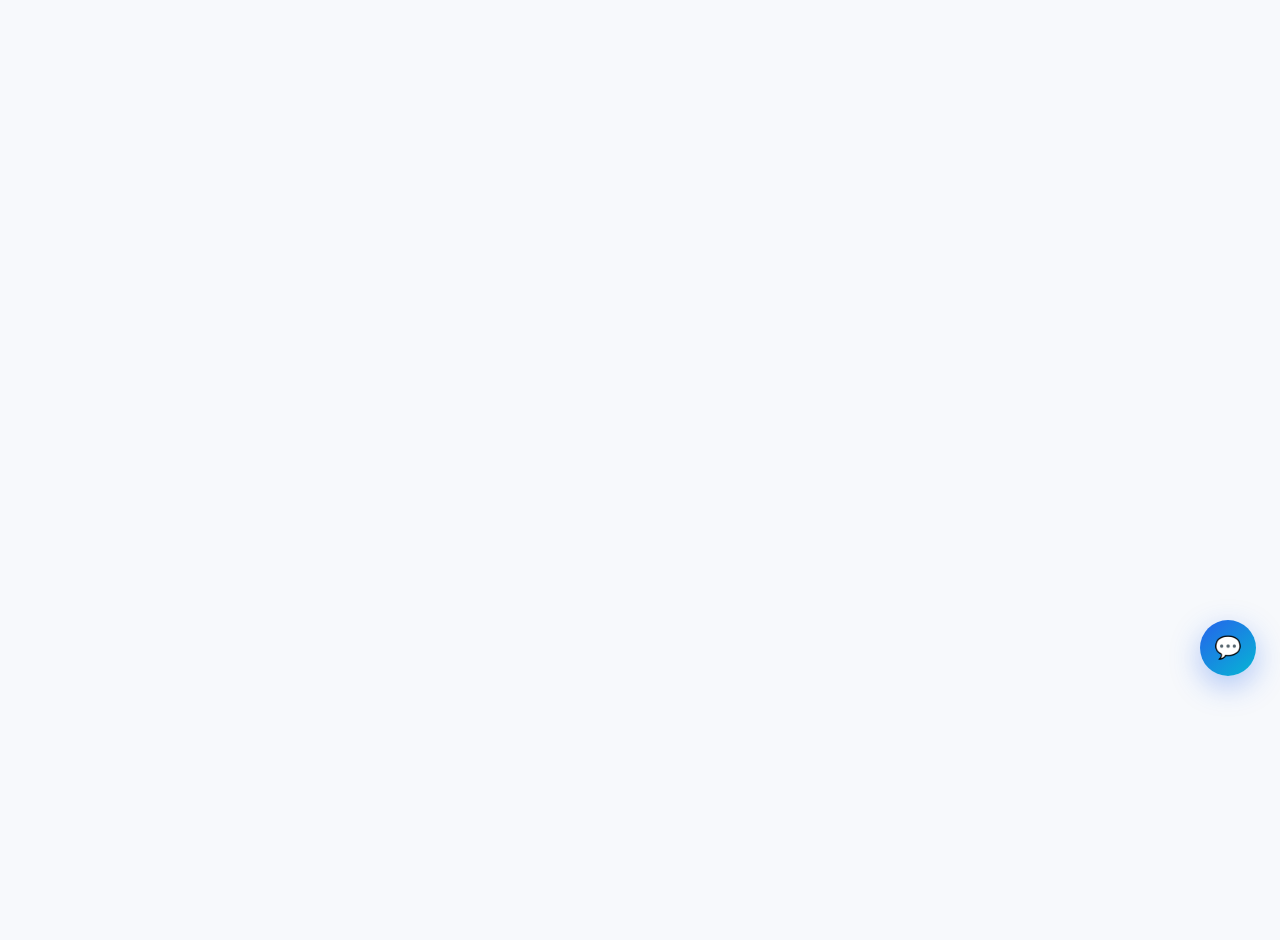
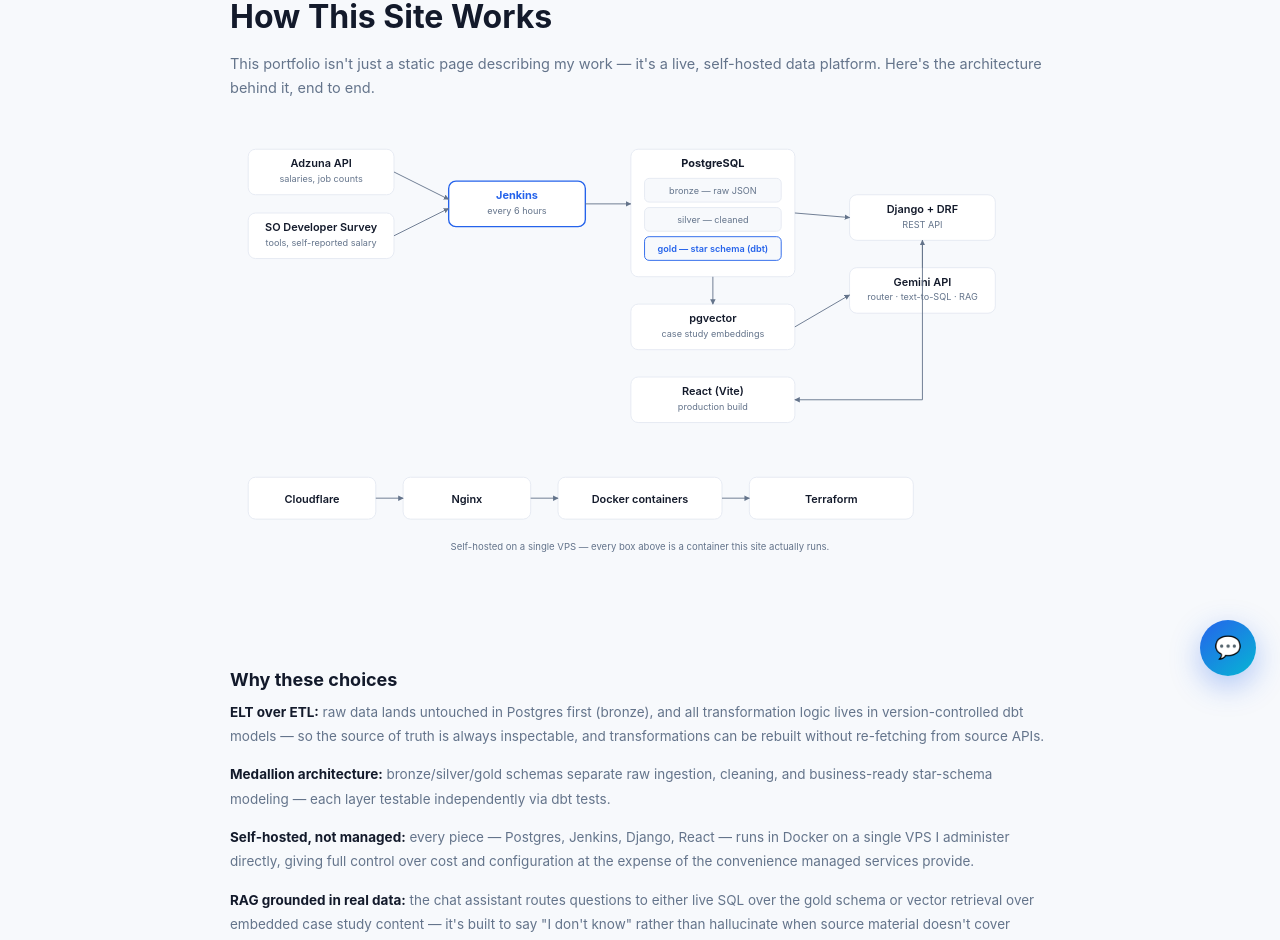
Before and after one commit to aakashmanandhar/data-eng-portfolio, a React (Vite) app in the folder apps/web/: page /architecture in a window 1280 px wide. Before the commit this address had no page. Shown: the part 100-1040 px from the top of the page. Before the commit the page ends 800 px from the top, so only its background shows below. Built offline with nearby package versions, Linux system fonts and the light colour scheme.

Commit message:
Add architecture page showing full system diagram and design decisions

```diff
--- a/apps/web/src/App.jsx
+++ b/apps/web/src/App.jsx
@@ -1,6 +1,7 @@
 import { BrowserRouter, Routes, Route } from 'react-router-dom'
 import HomePage from './pages/HomePage'
 import CaseStudyDetailPage from './pages/CaseStudyDetailPage'
+import ArchitecturePage from './pages/ArchitecturePage'
 import ChatWidget from './components/ChatWidget'
 
 function App() {
@@ -9,10 +10,10 @@
       <Routes>
         <Route path="/" element={<HomePage />} />
         <Route path="/case-studies/:slug" element={<CaseStudyDetailPage />} />
+        <Route path="/architecture" element={<ArchitecturePage />} />
       </Routes>
       <ChatWidget />
     </BrowserRouter>
   )
 }
-
 export default App
--- /dev/null
+++ b/apps/web/src/pages/ArchitecturePage.jsx
@@ -0,0 +1,137 @@
+import { Link } from 'react-router-dom'
+import '../App.css'
+
+const stack = [
+  'Django', 'Django REST Framework', 'React', 'PostgreSQL', 'pgvector',
+  'dbt', 'Terraform', 'Docker', 'Jenkins', 'Nginx', 'Cloudflare',
+  'Google Gemini API', 'Adzuna API', 'Stack Overflow Developer Survey'
+]
+
+function ArchitecturePage() {
+  return (
+    <div className="detail-page">
+      <Link to="/" className="back-link">← Back to portfolio</Link>
+      <h1>How This Site Works</h1>
+      <p style={{ color: 'var(--muted)', fontSize: '14.5px', lineHeight: 1.7, marginBottom: '30px' }}>
+        This portfolio isn't just a static page describing my work — it's a live,
+        self-hosted data platform. Here's the architecture behind it, end to end.
+      </p>
+
+      <svg viewBox="0 0 900 520" style={{ width: '100%', height: 'auto', marginBottom: '30px' }}>
+        <defs>
+          <marker id="arrow" viewBox="0 0 10 10" refX="9" refY="5" markerWidth="6" markerHeight="6" orient="auto-start-reverse">
+            <path d="M 0 0 L 10 5 L 0 10 z" fill="var(--muted)" />
+          </marker>
+        </defs>
+
+        {/* Sources */}
+        <rect x="20" y="20" width="160" height="50" rx="8" fill="var(--bg-alt)" stroke="var(--border)" />
+        <text x="100" y="40" textAnchor="middle" fontSize="12" fill="var(--text)" fontWeight="600">Adzuna API</text>
+        <text x="100" y="56" textAnchor="middle" fontSize="10" fill="var(--muted)">salaries, job counts</text>
+
+        <rect x="20" y="90" width="160" height="50" rx="8" fill="var(--bg-alt)" stroke="var(--border)" />
+        <text x="100" y="110" textAnchor="middle" fontSize="12" fill="var(--text)" fontWeight="600">SO Developer Survey</text>
+        <text x="100" y="126" textAnchor="middle" fontSize="10" fill="var(--muted)">tools, self-reported salary</text>
+
+        {/* Jenkins */}
+        <rect x="240" y="55" width="150" height="50" rx="8" fill="var(--bg-alt)" stroke="var(--accent1)" strokeWidth="1.5" />
+        <text x="315" y="75" textAnchor="middle" fontSize="12" fill="var(--accent1)" fontWeight="700">Jenkins</text>
+        <text x="315" y="91" textAnchor="middle" fontSize="10" fill="var(--muted)">every 6 hours</text>
+
+        <line x1="180" y1="45" x2="240" y2="75" stroke="var(--muted)" markerEnd="url(#arrow)" />
+        <line x1="180" y1="115" x2="240" y2="85" stroke="var(--muted)" markerEnd="url(#arrow)" />
+
+        {/* Postgres medallion */}
+        <rect x="440" y="20" width="180" height="140" rx="8" fill="var(--bg-alt)" stroke="var(--border)" />
+        <text x="530" y="40" textAnchor="middle" fontSize="12" fill="var(--text)" fontWeight="700">PostgreSQL</text>
+        <rect x="455" y="52" width="150" height="26" rx="5" fill="var(--bg)" stroke="var(--border)" />
+        <text x="530" y="69" textAnchor="middle" fontSize="10" fill="var(--muted)">bronze — raw JSON</text>
+        <rect x="455" y="84" width="150" height="26" rx="5" fill="var(--bg)" stroke="var(--border)" />
+        <text x="530" y="101" textAnchor="middle" fontSize="10" fill="var(--muted)">silver — cleaned</text>
+        <rect x="455" y="116" width="150" height="26" rx="5" fill="var(--bg)" stroke="var(--accent1)" />
+        <text x="530" y="133" textAnchor="middle" fontSize="10" fill="var(--accent1)" fontWeight="600">gold — star schema (dbt)</text>
+
+        <line x1="390" y1="80" x2="440" y2="80" stroke="var(--muted)" markerEnd="url(#arrow)" />
+
+        {/* pgvector branch */}
+        <rect x="440" y="190" width="180" height="50" rx="8" fill="var(--bg-alt)" stroke="var(--border)" />
+        <text x="530" y="210" textAnchor="middle" fontSize="12" fill="var(--text)" fontWeight="600">pgvector</text>
+        <text x="530" y="226" textAnchor="middle" fontSize="10" fill="var(--muted)">case study embeddings</text>
+        <line x1="530" y1="160" x2="530" y2="190" stroke="var(--muted)" markerEnd="url(#arrow)" />
+
+        {/* Django */}
+        <rect x="680" y="70" width="160" height="50" rx="8" fill="var(--bg-alt)" stroke="var(--border)" />
+        <text x="760" y="90" textAnchor="middle" fontSize="12" fill="var(--text)" fontWeight="600">Django + DRF</text>
+        <text x="760" y="106" textAnchor="middle" fontSize="10" fill="var(--muted)">REST API</text>
+        <line x1="620" y1="90" x2="680" y2="95" stroke="var(--muted)" markerEnd="url(#arrow)" />
+
+        {/* Gemini */}
+        <rect x="680" y="150" width="160" height="50" rx="8" fill="var(--bg-alt)" stroke="var(--border)" />
+        <text x="760" y="170" textAnchor="middle" fontSize="12" fill="var(--text)" fontWeight="600">Gemini API</text>
+        <text x="760" y="186" textAnchor="middle" fontSize="10" fill="var(--muted)">router · text-to-SQL · RAG</text>
+        <line x1="620" y1="215" x2="680" y2="180" stroke="var(--muted)" markerEnd="url(#arrow)" />
+        <line x1="760" y1="150" x2="760" y2="120" stroke="var(--muted)" markerEnd="url(#arrow)" />
+
+        {/* React */}
+        <rect x="440" y="270" width="180" height="50" rx="8" fill="var(--bg-alt)" stroke="var(--border)" />
+        <text x="530" y="290" textAnchor="middle" fontSize="12" fill="var(--text)" fontWeight="600">React (Vite)</text>
+        <text x="530" y="306" textAnchor="middle" fontSize="10" fill="var(--muted)">production build</text>
+        <line x1="760" y1="120" x2="760" y2="295" stroke="var(--muted)" />
+        <line x1="760" y1="295" x2="620" y2="295" stroke="var(--muted)" markerEnd="url(#arrow)" />
+
+        {/* Infra row */}
+        <rect x="20" y="380" width="140" height="46" rx="8" fill="var(--bg-alt)" stroke="var(--border)" />
+        <text x="90" y="408" textAnchor="middle" fontSize="12" fill="var(--text)" fontWeight="600">Cloudflare</text>
+
+        <rect x="190" y="380" width="140" height="46" rx="8" fill="var(--bg-alt)" stroke="var(--border)" />
+        <text x="260" y="408" textAnchor="middle" fontSize="12" fill="var(--text)" fontWeight="600">Nginx</text>
+
+        <rect x="360" y="380" width="180" height="46" rx="8" fill="var(--bg-alt)" stroke="var(--border)" />
+        <text x="450" y="408" textAnchor="middle" fontSize="12" fill="var(--text)" fontWeight="600">Docker containers</text>
+
+        <rect x="570" y="380" width="180" height="46" rx="8" fill="var(--bg-alt)" stroke="var(--border)" />
+        <text x="660" y="408" textAnchor="middle" fontSize="12" fill="var(--text)" fontWeight="600">Terraform</text>
+
+        <line x1="160" y1="403" x2="190" y2="403" stroke="var(--muted)" markerEnd="url(#arrow)" />
+        <line x1="330" y1="403" x2="360" y2="403" stroke="var(--muted)" markerEnd="url(#arrow)" />
+        <line x1="540" y1="403" x2="570" y2="403" stroke="var(--muted)" markerEnd="url(#arrow)" />
+
+        <text x="450" y="460" textAnchor="middle" fontSize="10.5" fill="var(--muted)">
+          Self-hosted on a single VPS — every box above is a container this site actually runs.
+        </text>
+      </svg>
+
+      <h2 style={{ fontSize: '18px', marginTop: '30px', marginBottom: '10px' }}>Why these choices</h2>
+      <div style={{ fontSize: '13.5px', color: 'var(--muted)', lineHeight: 1.8 }}>
+        <p style={{ marginBottom: '14px' }}>
+          <strong style={{ color: 'var(--text)' }}>ELT over ETL:</strong> raw data lands untouched in Postgres first (bronze),
+          and all transformation logic lives in version-controlled dbt models — so the source of truth is always inspectable,
+          and transformations can be rebuilt without re-fetching from source APIs.
+        </p>
+        <p style={{ marginBottom: '14px' }}>
+          <strong style={{ color: 'var(--text)' }}>Medallion architecture:</strong> bronze/silver/gold schemas separate raw ingestion,
+          cleaning, and business-ready star-schema modeling — each layer testable independently via dbt tests.
+        </p>
+        <p style={{ marginBottom: '14px' }}>
+          <strong style={{ color: 'var(--text)' }}>Self-hosted, not managed:</strong> every piece — Postgres, Jenkins, Django,
+          React — runs in Docker on a single VPS I administer directly, giving full control over cost and configuration
+          at the expense of the convenience managed services provide.
+        </p>
+        <p>
+          <strong style={{ color: 'var(--text)' }}>RAG grounded in real data:</strong> the chat assistant routes questions
+          to either live SQL over the gold schema or vector retrieval over embedded case study content — it's built to say
+          "I don't know" rather than hallucinate when source material doesn't cover something.
+        </p>
+      </div>
+
+      <h2 style={{ fontSize: '18px', marginTop: '30px', marginBottom: '14px' }}>Full stack</h2>
+      <div className="pills">
+        {stack.map((tech) => (
+          <span className="pill" key={tech}>{tech}</span>
+        ))}
+      </div>
+    </div>
+  )
+}
+
+export default ArchitecturePage
--- a/apps/web/src/pages/HomePage.jsx
+++ b/apps/web/src/pages/HomePage.jsx
@@ -135,6 +135,7 @@
         <div className="nav-links">
           <a href="#projects">Projects</a>
           <a href="#explorer">Explorer</a>
+          <Link to="/architecture">Architecture</Link>
           <a href="#adrs">ADRs</a>
           <a href="#about">About</a>
           <a href="#contact">Contact</a>
```
